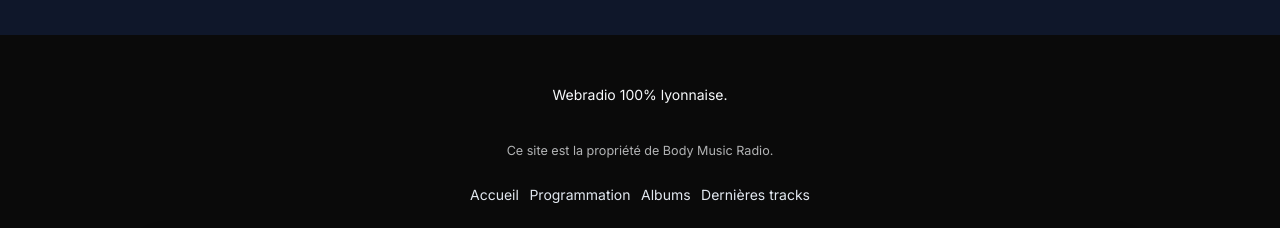
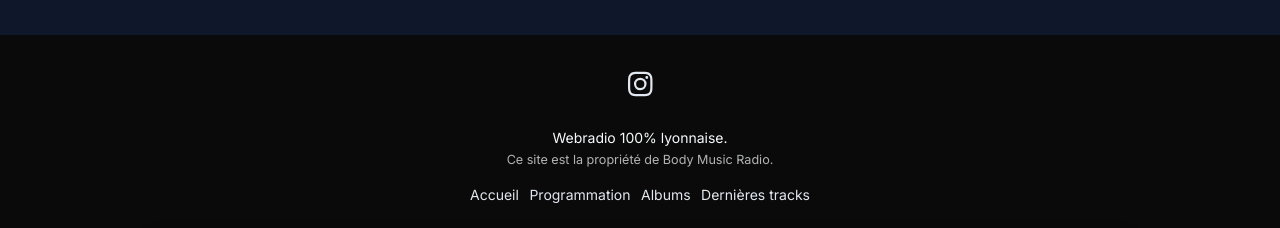
Before and after one commit to niprobin/body-music-vue, a Vue app: page / in a window 1280 px wide. Shown: the part 454-682 px from the top of the page. Built offline with nearby package versions, Linux system fonts and the light colour scheme; no server answers.

Commit message:
insta logo

```diff
--- a/package.json
+++ b/package.json
@@ -11,6 +11,7 @@
   },
   "dependencies": {
     "@fortawesome/fontawesome-svg-core": "^6.7.2",
+    "@fortawesome/free-brands-svg-icons": "^7.2.0",
     "@fortawesome/free-solid-svg-icons": "^6.7.2",
     "@fortawesome/vue-fontawesome": "^3.0.8",
     "@vueuse/head": "^2.0.0",
--- a/src/components/SiteFooter.vue
+++ b/src/components/SiteFooter.vue
@@ -1,8 +1,19 @@
 <template>
   <footer class="site-footer">
     <div class="footer-content">
-      <p class="site-footline">Webradio 100% lyonnaise.</p>
-      <p class="site-disclaimer">Ce site est la propriété de Body Music Radio.</p>
+      <!-- Instagram Link -->
+      <a href="https://www.instagram.com/bodymusic_radio/"
+         target="_blank"
+         rel="noopener noreferrer"
+         class="instagram-link"
+         aria-label="Suivez-nous sur Instagram">
+        <font-awesome-icon :icon="['fab', 'instagram']" class="instagram-icon" />
+      </a>
+
+      <p class="site-footline">Webradio 100% lyonnaise.
+        <br>
+        <span class="site-disclaimer">Ce site est la propriété de Body Music Radio.</span>
+      </p>
       <nav class="site-plan" aria-label="Plan du site">
         <router-link to="/">Accueil</router-link>
         <router-link to="/schedule">Programmation</router-link>
@@ -30,7 +41,6 @@
   margin: 0 auto;
   display: flex;
   flex-direction: column;
-  gap: 0.75rem;
   text-align: center;
   align-items: center;
 }
@@ -48,11 +58,25 @@
 }
 
 .site-plan a:hover {
-  text-decoration: underline;
+  text-decoration:underline dotted;
 }
 
 .site-disclaimer {
   opacity: 0.7;
   font-size: 0.9rem;
 }
+
+.instagram-link {
+  color: #e2e8f0;
+  transition: color 0.2s ease;
+  margin-bottom: 1rem;
+}
+
+.instagram-link:hover {
+  color: #e1306c; /* Instagram brand color */
+}
+
+.instagram-icon {
+  font-size: 2rem;
+}
 </style>
--- a/src/main.js
+++ b/src/main.js
@@ -4,9 +4,10 @@ import App from './App.vue'
 import router from './router'
 import { library } from '@fortawesome/fontawesome-svg-core'
 import { faPlay, faPause, faHouse, faCalendar, faMusic, faLink } from '@fortawesome/free-solid-svg-icons'
+import { faInstagram } from '@fortawesome/free-brands-svg-icons'
 import { FontAwesomeIcon } from '@fortawesome/vue-fontawesome'
 
-library.add(faPlay, faPause, faHouse, faCalendar, faMusic, faLink)
+library.add(faPlay, faPause, faHouse, faCalendar, faMusic, faLink, faInstagram)
 
 const app = createApp(App)
 app.component('font-awesome-icon', FontAwesomeIcon)
```
Also changed, not shown: 1 other file (tests, documents, lock files or other folders).
